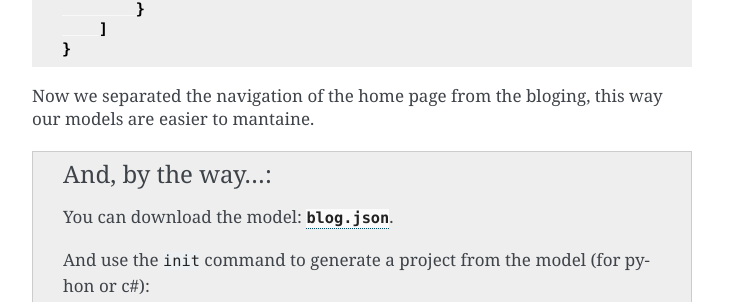
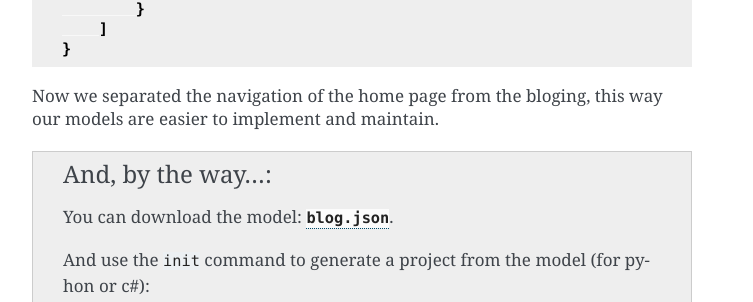
Before and after one commit to altwalker/altwalker, a Sphinx documentation site: the page built from docs/how-tos/shared-state.rst, in a window 1280 px wide and 900 px high, scrolled down 3116 px. Shown: the part 248-550 px from the top of the window, without its empty margins (388-1141 px from the left). Built offline with Sphinx 7.4.7, drawn with Linux system fonts in a browser that asks for light colours.

Commit message:
Update docs

```diff
--- a/docs/how-tos/shared-state.rst
+++ b/docs/how-tos/shared-state.rst
@@ -63,7 +63,8 @@ Model source:
     :emphasize-lines: 12, 41
 
 
-Now we separated the navigation of the home page from the bloging, this way our models are easier to mantaine.
+Now we separated the navigation of the home page from the bloging, this way our models are easier to
+implement and maintain.
 
 
 .. only:: builder_html
```
